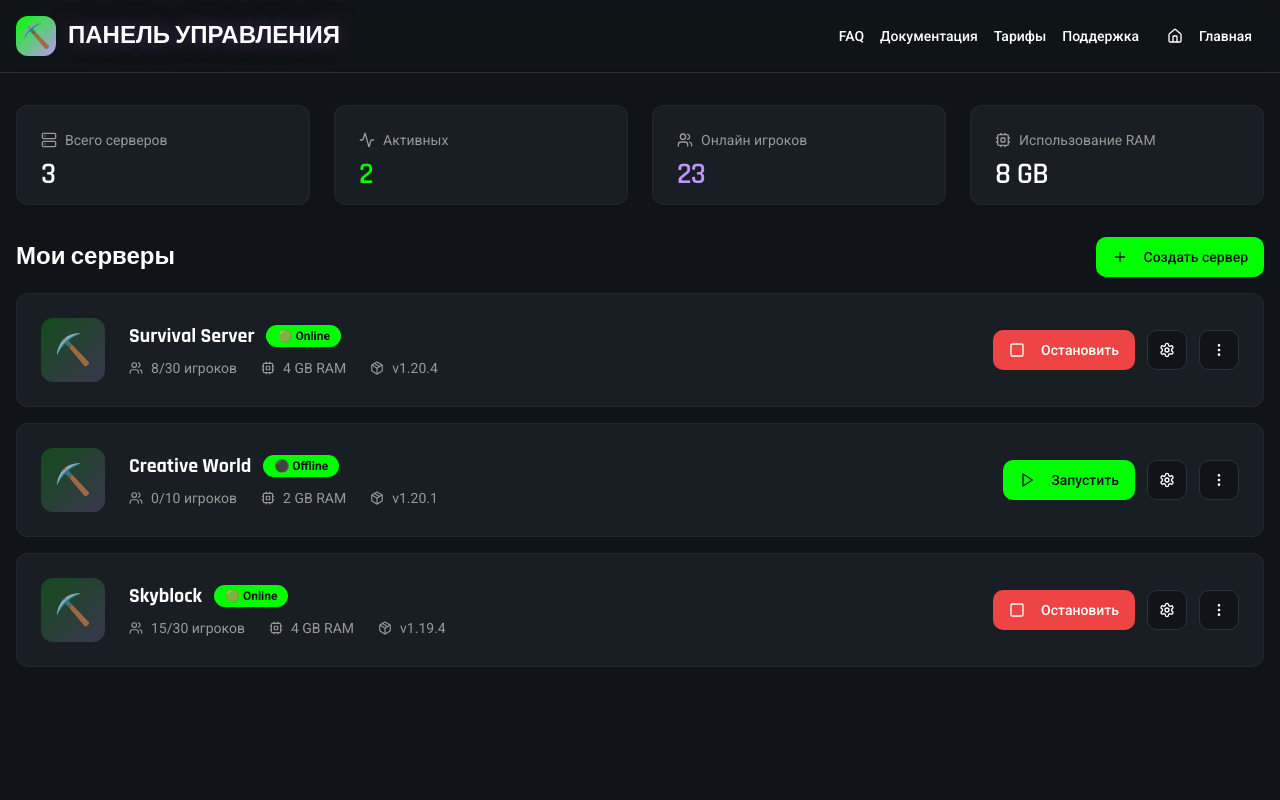
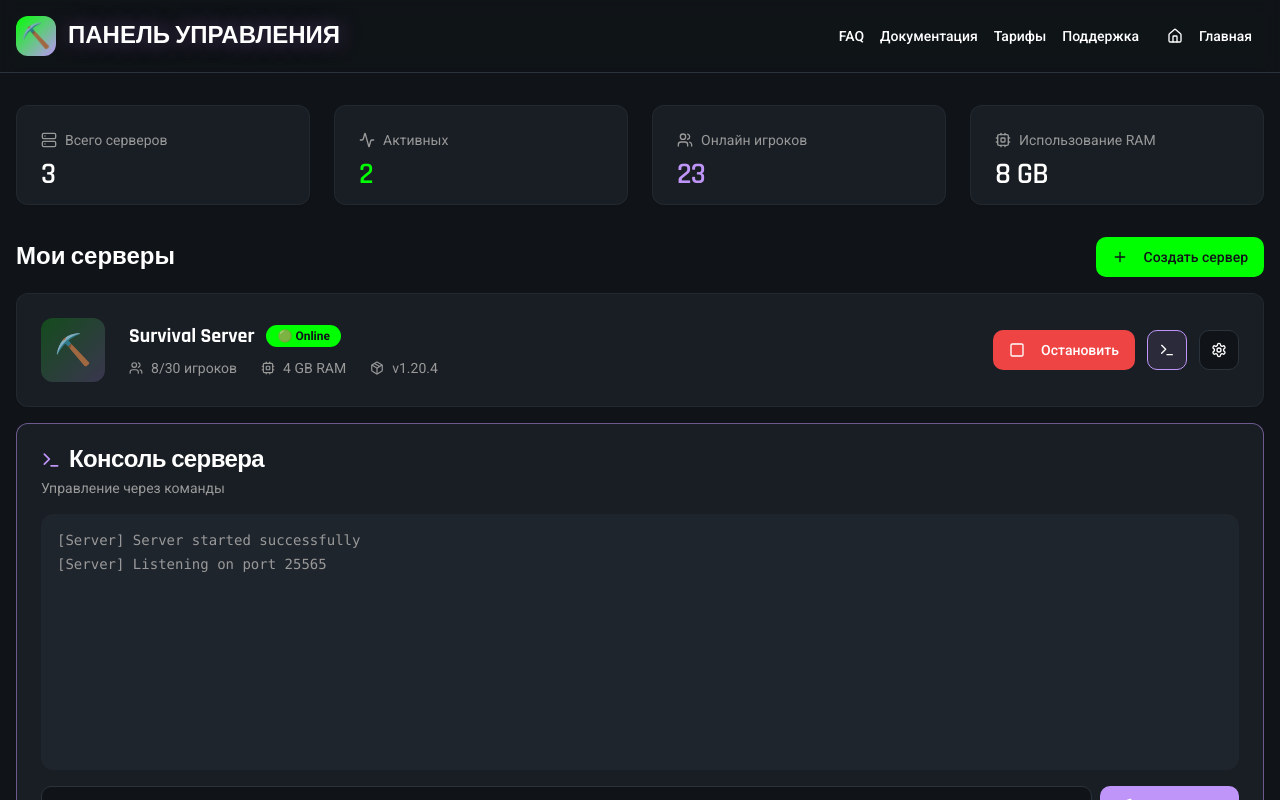
Before and after one commit to pr-poehali-dev/minecraft-hosting-project, a React (Vite) app: page / in a window 1280 px wide. Both pictures are taken after a click on the button 1167 px from the left and 350 px from the top of the page. Shown: the top 800 px of the page. Built offline with nearby package versions, Linux system fonts and the light colour scheme.

Commit message:
Исправление критической ошибки логики

```diff
--- a/src/pages/Index.tsx
+++ b/src/pages/Index.tsx
@@ -270,6 +270,12 @@ function DashboardPage({ onNavigate }: { onNavigate: (view: ViewType) => void })
     { id: 2, name: 'Creative World', status: 'offline', players: 0, maxPlayers: 10, ram: '2 GB', version: '1.20.1' },
     { id: 3, name: 'Skyblock', status: 'online', players: 15, maxPlayers: 30, ram: '4 GB', version: '1.19.4' },
   ]);
+  const [selectedServer, setSelectedServer] = useState<number | null>(null);
+  const [consoleInput, setConsoleInput] = useState('');
+  const [consoleOutput, setConsoleOutput] = useState<string[]>([
+    '[Server] Server started successfully',
+    '[Server] Listening on port 25565',
+  ]);
 
   const toggleServer = (id: number) => {
     setServers(servers.map(server =>
@@ -277,6 +283,27 @@ function DashboardPage({ onNavigate }: { onNavigate: (view: ViewType) => void })
         ? { ...server, status: server.status === 'online' ? 'offline' : 'online', players: server.status === 'online' ? 0 : server.players }
         : server
     ));
+  };
+
+  const executeCommand = (serverId: number, command: string) => {
+    if (!command.trim()) return;
+
+    const timestamp = new Date().toLocaleTimeString('ru-RU');
+    setConsoleOutput(prev => [...prev, `[${timestamp}] > ${command}`]);
+
+    if (command.startsWith('op ')) {
+      const username = command.substring(3).trim();
+      setConsoleOutput(prev => [...prev, `[${timestamp}] Made ${username} a server operator`]);
+    } else if (command.startsWith('deop ')) {
+      const username = command.substring(5).trim();
+      setConsoleOutput(prev => [...prev, `[${timestamp}] Made ${username} no longer a server operator`]);
+    } else if (command === 'list') {
+      setConsoleOutput(prev => [...prev, `[${timestamp}] There are 8/30 players online`]);
+    } else {
+      setConsoleOutput(prev => [...prev, `[${timestamp}] Command executed: ${command}`]);
+    }
+
+    setConsoleInput('');
   };
 
   return (
@@ -358,7 +385,8 @@ function DashboardPage({ onNavigate }: { onNavigate: (view: ViewType) => void })
           </div>
 
           {servers.map(server => (
-            <Card key={server.id} className="hover-glow border-border/50">
+            <div key={server.id} className="space-y-4">
+              <Card className="hover-glow border-border/50">
                 <CardContent className="p-6">
                   <div className="flex items-center justify-between">
                     <div className="flex items-center gap-6 flex-1">
@@ -398,16 +426,87 @@ function DashboardPage({ onNavigate }: { onNavigate: (view: ViewType) => void })
                         <Icon name={server.status === 'online' ? 'Square' : 'Play'} size={18} className="mr-2" />
                         {server.status === 'online' ? 'Остановить' : 'Запустить'}
                       </Button>
+                      <Button
+                        variant="outline"
+                        size="icon"
+                        onClick={() => setSelectedServer(selectedServer === server.id ? null : server.id)}
+                        className={selectedServer === server.id ? 'bg-primary/10 border-primary' : ''}
+                      >
+                        <Icon name="Terminal" size={18} />
+                      </Button>
                       <Button variant="outline" size="icon">
                         <Icon name="Settings" size={18} />
-                    </Button>
-                    <Button variant="outline" size="icon">
-                      <Icon name="MoreVertical" size={18} />
                       </Button>
                     </div>
                   </div>
                 </CardContent>
               </Card>
+
+              {selectedServer === server.id && (
+                <Card className="border-primary/50 animate-in slide-in-from-top-4">
+                  <CardHeader className="pb-4">
+                    <CardTitle className="flex items-center gap-2">
+                      <Icon name="Terminal" size={20} className="text-primary" />
+                      Консоль сервера
+                    </CardTitle>
+                    <CardDescription>Управление через команды</CardDescription>
+                  </CardHeader>
+                  <CardContent>
+                    <div className="bg-muted/50 rounded-lg p-4 mb-4 h-64 overflow-y-auto font-mono text-sm">
+                      {consoleOutput.map((line, idx) => (
+                        <div key={idx} className="text-muted-foreground mb-1">{line}</div>
+                      ))}
+                    </div>
+                    <div className="flex gap-2">
+                      <Input
+                        placeholder="Введите команду (например: op xDevrazLoLDx)"
+                        value={consoleInput}
+                        onChange={(e) => setConsoleInput(e.target.value)}
+                        onKeyDown={(e) => {
+                          if (e.key === 'Enter') {
+                            executeCommand(server.id, consoleInput);
+                          }
+                        }}
+                        className="font-mono"
+                      />
+                      <Button
+                        onClick={() => executeCommand(server.id, consoleInput)}
+                        className="bg-primary hover:bg-primary/90"
+                      >
+                        <Icon name="Send" size={18} className="mr-2" />
+                        Выполнить
+                      </Button>
+                    </div>
+                    <div className="mt-3 flex gap-2 flex-wrap">
+                      <Button
+                        variant="outline"
+                        size="sm"
+                        onClick={() => {
+                          setConsoleInput('op xDevrazLoLDx');
+                          executeCommand(server.id, 'op xDevrazLoLDx');
+                        }}
+                      >
+                        op xDevrazLoLDx
+                      </Button>
+                      <Button
+                        variant="outline"
+                        size="sm"
+                        onClick={() => setConsoleInput('list')}
+                      >
+                        list
+                      </Button>
+                      <Button
+                        variant="outline"
+                        size="sm"
+                        onClick={() => setConsoleInput('save-all')}
+                      >
+                        save-all
+                      </Button>
+                    </div>
+                  </CardContent>
+                </Card>
+              )}
+            </div>
           ))}
         </div>
       </div>
```
Lines whose indentation alone changed are shown as unchanged.
